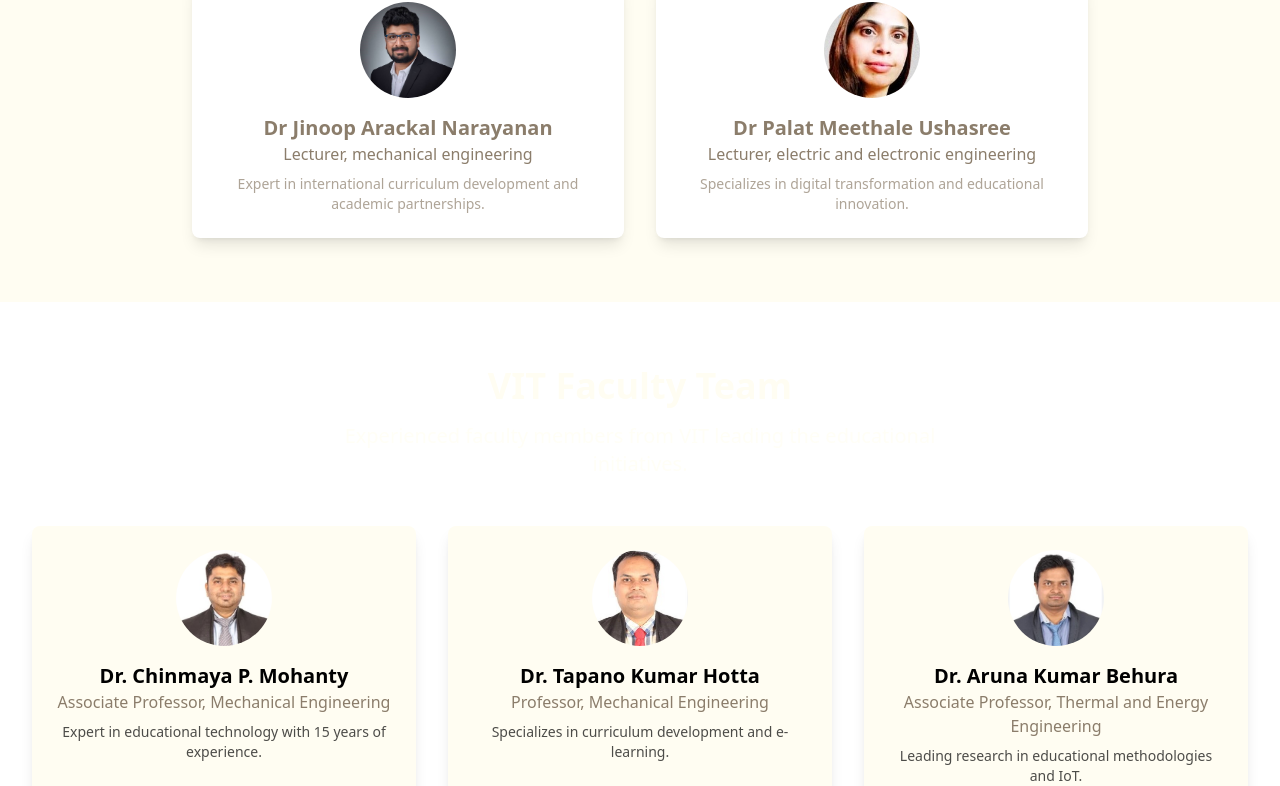
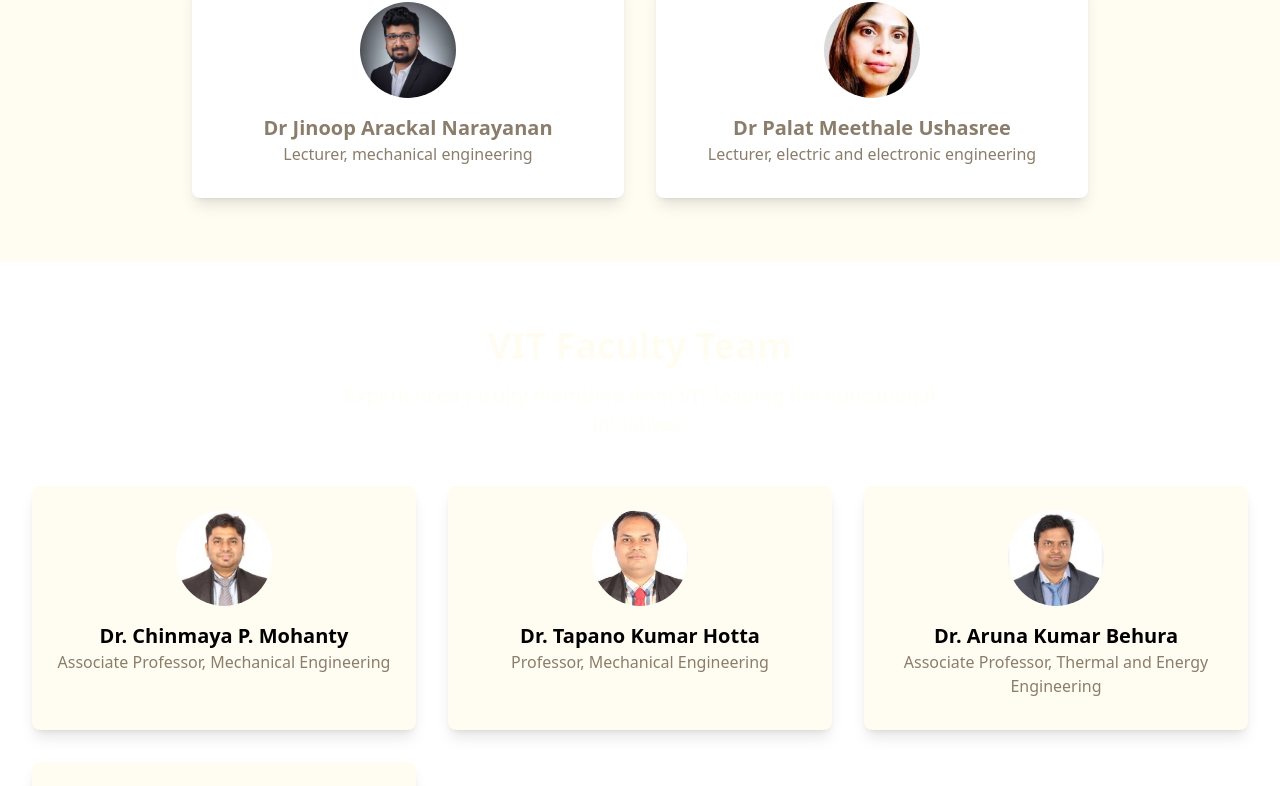
Before and after one commit to divyamvijayvargia/Wipro-TSP-VIT, a Next.js app: page / in a window 1280 px wide. Shown: the part 1957-2743 px from the top of the page. Built offline with nearby package versions, Linux system fonts and the light colour scheme.

Commit message:
desc removed

```diff
--- a/src/app/page.tsx
+++ b/src/app/page.tsx
@@ -8,21 +8,21 @@
     name: 'Dr. Chinmaya P. Mohanty',
     role: 'Associate Professor, Mechanical Engineering ',
     image: '/images/home/chin.jpg',
-    description: 'Expert in educational technology with 15 years of experience.',
+    // description: 'Expert in educational technology with 15 years of experience.',
     linkedin:"https://www.linkedin.com/in/dr-chinmay-mohanty-64678568?utm_source=share&utm_campaign=share_via&utm_content=profile&utm_medium=android_app",
   },
   {
     name: 'Dr. Tapano Kumar Hotta',
     role: 'Professor, Mechanical Engineering ',
     image: '/images/home/tapano.jpg',
-    description: 'Specializes in curriculum development and e-learning.',
+    // description: 'Specializes in curriculum development and e-learning.',
     linkedin:"https://www.linkedin.com/in/tapano-kumar-hotta-4ab55725?utm_source=share&utm_campaign=share_via&utm_content=profile&utm_medium=android_app",
   },
   {
     name: 'Dr. Aruna Kumar Behura',
     role: 'Associate Professor, Thermal and Energy Engineering',
     image: '/images/home/aruna.jpg',
-    description: 'Leading research in educational methodologies and IoT.',
+    // description: 'Leading research in educational methodologies and IoT.',
     linkedin:"https://www.linkedin.com/in/dr-arun-kumar-behura-a14675124?utm_source=share&utm_campaign=share_via&utm_content=profile&utm_medium=android_app",
 
   },
@@ -30,7 +30,7 @@
     name: 'Dr. Bibhuti Bhushan Sahoo',
     role: 'Professor, Mechanical Engineering ',
     image: '/images/home/bibhuti.jpg',
-    description: 'Expert in data analytics and machine learning education.',
+    // description: 'Expert in data analytics and machine learning education.',
     linkedin:"https://www.linkedin.com/in/dr-bibhuti-bhusan-sahoo-94745085?utm_source=share&utm_campaign=share_via&utm_content=profile&utm_medium=android_app",
   },
 ];
@@ -41,14 +41,14 @@
     name: 'Dr Jinoop Arackal Narayanan',
     role: 'Lecturer, mechanical engineering',
     image: '/images/home/jinoop.jpg',
-    description: 'Expert in international curriculum development and academic partnerships.',
+    // description: 'Expert in international curriculum development and academic partnerships.',
     linkedin:"https://www.linkedin.com/in/jinoop-arackal-narayanan-a9a5a6b0/",
   },
   {
     name: 'Dr Palat Meethale Ushasree',
     role: 'Lecturer, electric and electronic engineering',
     image: '/images/home/palat.jpg',
-    description: 'Specializes in digital transformation and educational innovation.',
+    // description: 'Specializes in digital transformation and educational innovation.',
     linkedin:"https://www.linkedin.com/in/drpmushasree/",
   },
 ];
@@ -59,14 +59,14 @@
     name: 'Akshatha Hulmani Dayananda',
     role: 'Addwize leader and manager',
     image: '/images/home/akshatha.jpg',
-    description: 'Leads technical implementation and industry integration.',
+    // description: 'Leads technical implementation and industry integration.',
     linkedin:"https://www.linkedin.com/in/akshatha-hulmani-dayananda-2b43b1155/",
   },
   {
     name: 'Leelakrishnan Ethiraj',
     role: 'Assistant manager, Addwize',
     image: '/images/home/leelakrishnan.jpg',
-    description: 'Manages program implementation and industry-academia collaboration.',
+    // description: 'Manages program implementation and industry-academia collaboration.',
     linkedin:"https://www.linkedin.com/in/leelakrishnan-ethiraj-80376219b/",
   },
 ];
@@ -249,7 +249,7 @@
                 </div>
                 <h3 className="text-xl font-semibold text-accent"><a href={member.linkedin} target="_blank" rel="noopener noreferrer" className="hover:underline">{member.name}</a></h3>
                 <p className="text-accent mb-2">{member.role}</p>
-                <p className="text-accent/70 text-sm">{member.description}</p>
+                {/* <p className="text-accent/70 text-sm">{member.description}</p> */}
               </div>
             ))}
           </div>
@@ -284,7 +284,7 @@
                 </div>
                 <h3 className="text-xl font-semibold text-secondary"><a href={member.linkedin} target="_blank" rel="noopener noreferrer" className="hover:underline">{member.name}</a></h3>
                 <p className="text-accent mb-2">{member.role}</p>
-                <p className="text-secondary/70 text-sm">{member.description}</p>
+                {/* <p className="text-secondary/70 text-sm">{member.description}</p> */}
               </div>
             ))}
           </div>
@@ -319,7 +319,7 @@
                 </div>
                 <h3 className="text-xl font-semibold text-accent"><a href={member.linkedin} target="_blank" rel="noopener noreferrer" className="hover:underline">{member.name}</a></h3>
                 <p className="text-accent mb-2">{member.role}</p>
-                <p className="text-accent/70 text-sm">{member.description}</p>
+                {/* <p className="text-accent/70 text-sm">{member.description}</p> */}
               </div>
             ))}
           </div>
--- a/src/components/Navbar.tsx
+++ b/src/components/Navbar.tsx
@@ -29,16 +29,16 @@
     href: '/events',
     dropdown: [
       { name: 'Symposium on battery materials and manufacturing at TU', href: '/events/symposium' },
-      { name: '⁠Global industry networking at VIT', href: '/events/networking' },
+      { name: 'Global industry networking at VIT', href: '/events/networking' },
     ],
   },
   {
     name: 'Portal',
     href: '/portal',
-    dropdown: [
-      { name: 'Contribution Portal', href: '/portal' },
-      // { name: 'Email Configuration', href: '/admin/config' },
-    ],
+    // dropdown: [
+    //   { name: 'Contribution Portal', href: '/portal' },
+    //   // { name: 'Email Configuration', href: '/admin/config' },
+    // ],
   },
 ];
 
```
